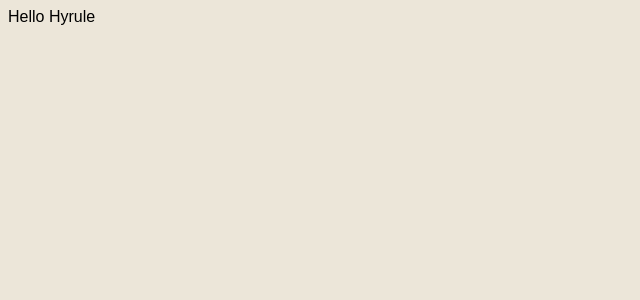
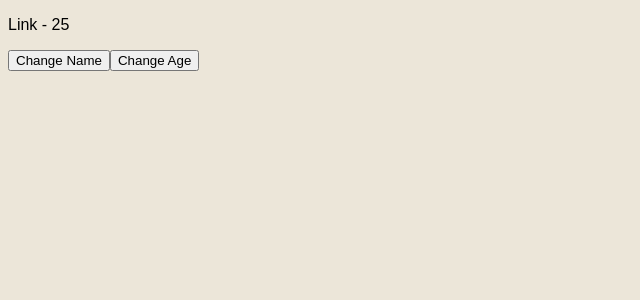
Before and after one commit to DevAdedeji/Hyrule-Jobs, a Vue app: page / in a window 1280 px wide. Shown: the top 300 px of the page, without its empty margins (0-640 px from the left). Built offline with nearby package versions, Linux system fonts and the light colour scheme.

Commit message:
Using typescript with options API

```diff
--- a/src/App.vue
+++ b/src/App.vue
@@ -1,5 +1,9 @@
 <template>
-  <div class="app">Hello Hyrule</div>
+  <div class="app">
+    <p>{{ name }} - {{ age }}</p>
+    <button @click="changeName('Adedeji')">Change Name</button>
+    <button @click="changeAge(30)">Change Age</button>
+  </div>
 </template>
 
 <script lang="ts">
@@ -8,6 +12,20 @@ import { defineComponent } from "vue";
 export default defineComponent({
   name: "App",
   components: {},
+  data() {
+    return {
+      name: "Link",
+      age: 25 as number | string,
+    };
+  },
+  methods: {
+    changeName(name: string) {
+      this.name = name;
+    },
+    changeAge(age: string | number) {
+      this.age = age;
+    },
+  },
 });
 </script>
 
```
